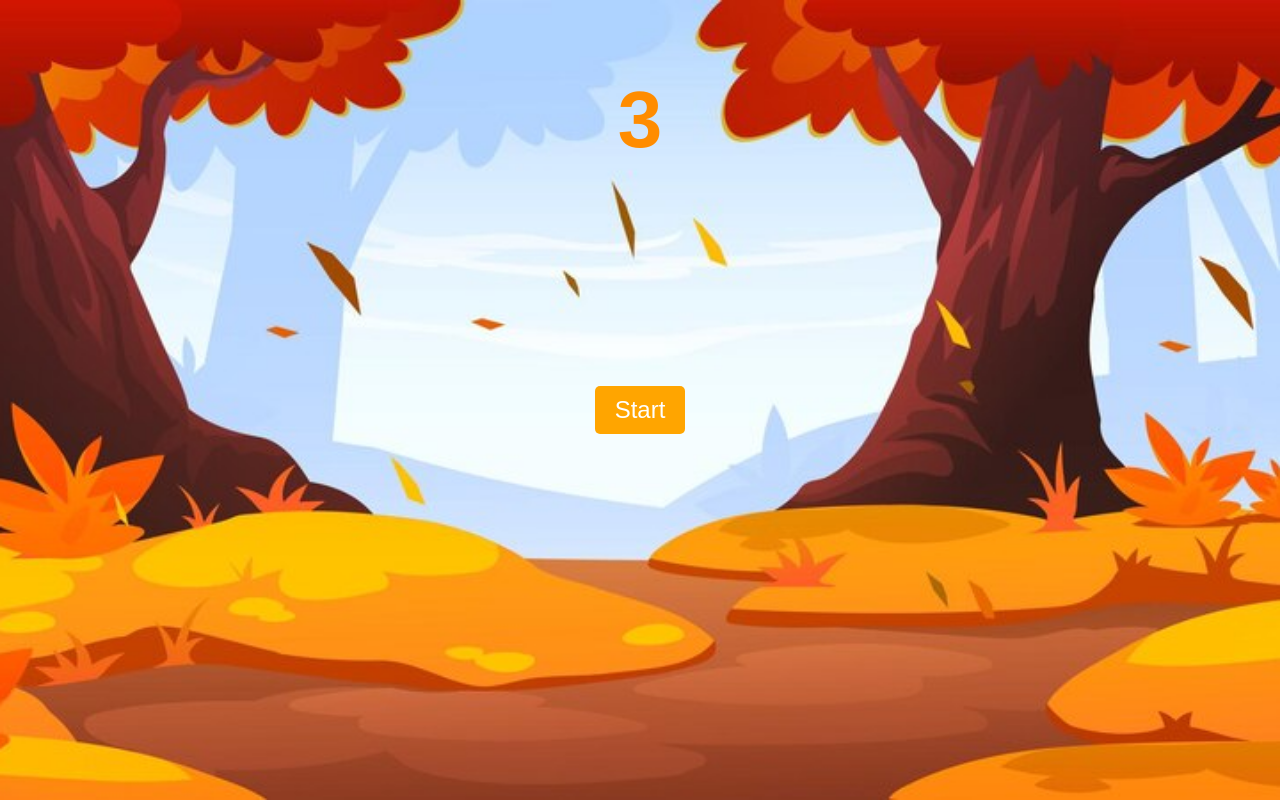
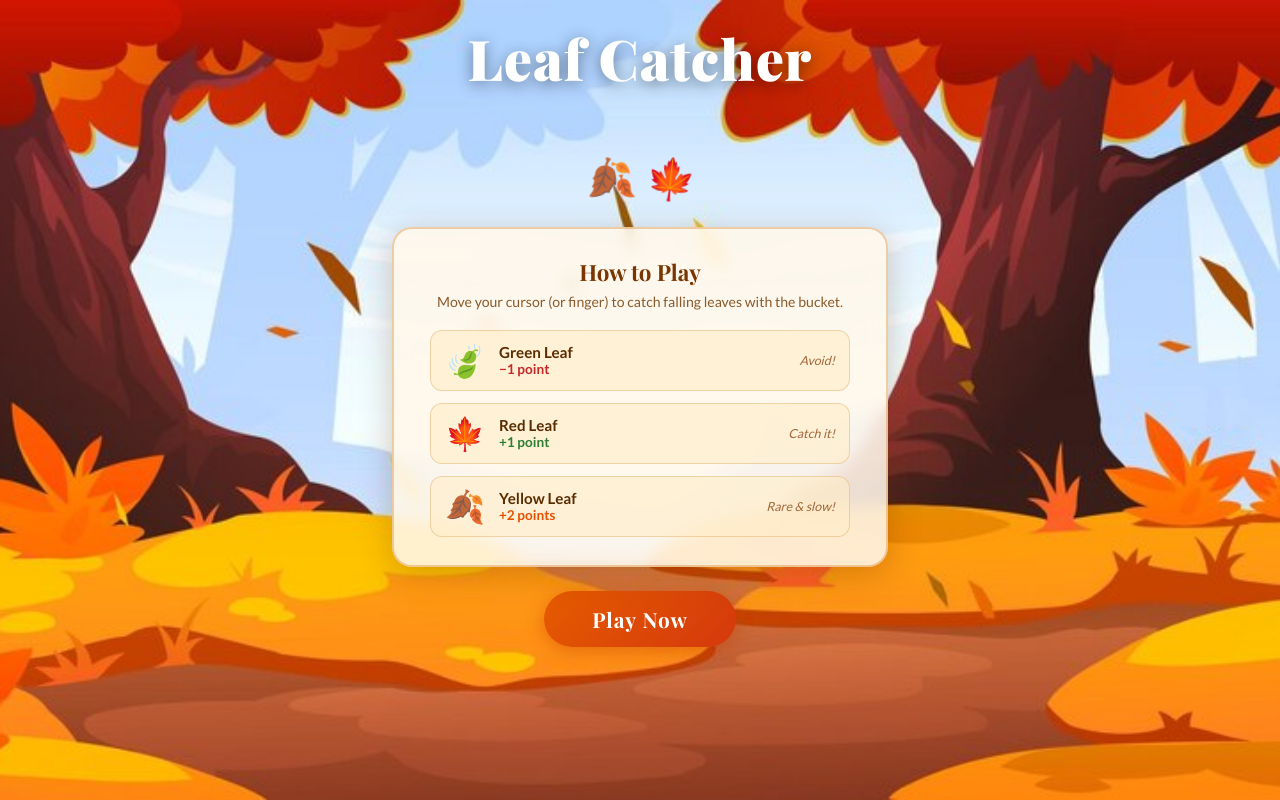
Before and after one commit to Jen000/octo-fall, a React (Create React App) app: page / in a window 1280 px wide. Built offline with nearby package versions, Linux system fonts and the light colour scheme.

Commit message:
adding rules and welcome

```diff
--- a/src/components/Home.js
+++ b/src/components/Home.js
@@ -2,7 +2,7 @@ import React, { useState } from 'react';
 import '../styles/Home.css';
 
 const Home = ({ onStart }) => {
-  const [countdown, setCountdown] = useState(3);
+  const [countdown, setCountdown] = useState(null);
 
   const handleStart = () => {
     setCountdown(3);
@@ -10,7 +10,7 @@ const Home = ({ onStart }) => {
       setCountdown((prev) => {
         if (prev === 1) {
           clearInterval(interval);
-          onStart(); // Start the game when countdown ends
+          onStart();
           return 0;
         }
         return prev - 1;
@@ -18,15 +18,58 @@ const Home = ({ onStart }) => {
     }, 1000);
   };
 
+  if (countdown > 0) {
+    return (
+      <div className="home-container">
+        <h1 className="countdown">{countdown}</h1>
+      </div>
+    );
+  }
+
   return (
     <div className="home-container">
-      {countdown > 0 ? (
-        <h1 className="countdown">{countdown}</h1>
-      ) : (
-        <h1 className="welcome">Welcome to the Leaf Catcher Game!</h1>
-      )}
+      <div className="title-block">
+        <span className="title-leaf">🍂</span>
+        <h1 className="game-title">Leaf Catcher</h1>
+        <span className="title-leaf">🍁</span>
+      </div>
+
+      <div className="rules-card">
+        <h2 className="rules-heading">How to Play</h2>
+        <p className="rules-sub">Move your cursor (or finger) to catch falling leaves with the bucket.</p>
+
+        <div className="leaf-rules">
+          <div className="leaf-rule">
+            <span className="leaf-icon green-leaf">🍃</span>
+            <div className="leaf-info">
+              <span className="leaf-label">Green Leaf</span>
+              <span className="leaf-points penalty">−1 point</span>
+            </div>
+            <span className="leaf-tip">Avoid!</span>
+          </div>
+
+          <div className="leaf-rule">
+            <span className="leaf-icon red-leaf">🍁</span>
+            <div className="leaf-info">
+              <span className="leaf-label">Red Leaf</span>
+              <span className="leaf-points">+1 point</span>
+            </div>
+            <span className="leaf-tip">Catch it!</span>
+          </div>
+
+          <div className="leaf-rule">
+            <span className="leaf-icon yellow-leaf">🍂</span>
+            <div className="leaf-info">
+              <span className="leaf-label">Yellow Leaf</span>
+              <span className="leaf-points bonus">+2 points</span>
+            </div>
+            <span className="leaf-tip">Rare & slow!</span>
+          </div>
+        </div>
+      </div>
+
       <button className="start-button" onClick={handleStart}>
-        {countdown > 0 ? "Start" : "Start Game"}
+        Play Now
       </button>
     </div>
   );
--- a/src/styles/Home.css
+++ b/src/styles/Home.css
@@ -1,37 +1,186 @@
+@import url('https://fonts.googleapis.com/css2?family=Playfair+Display:wght@700;900&family=Lato:wght@400;700&display=swap');
+
 .home-container {
   display: flex;
   flex-direction: column;
   justify-content: center;
   align-items: center;
   height: 100vh;
-    background-color: #ffeb3b; /* Light background color for fall */
+  gap: 24px;
   background-image: url('../../public/assets/orange-trees-background.jpg');
   background-size: cover;
   background-position: center;
 }
 
+/* Countdown */
 .countdown {
-    font-size: 5rem;
-    color: darkorange;
+  font-family: 'Playfair Display', serif;
+  font-size: 8rem;
+  color: white;
+  text-shadow: 0 4px 20px rgba(0,0,0,0.4);
+  margin: 0;
+  animation: pulse 0.6s ease-in-out;
 }
 
-  .welcome {
-    font-size: 2rem;
-    color: brown;
+@keyframes pulse {
+  0% { transform: scale(0.7); opacity: 0; }
+  100% { transform: scale(1); opacity: 1; }
 }
 
+/* Title */
+.title-block {
+  display: flex;
+  align-items: center;
+  gap: 12px;
+}
+
+.game-title {
+  font-family: 'Playfair Display', serif;
+  font-size: 3.5rem;
+  font-weight: 900;
+  color: white;
+  text-shadow: 0 3px 16px rgba(0,0,0,0.45);
+  margin: 0;
+  letter-spacing: 1px;
+}
+
+.title-leaf {
+  font-size: 2.5rem;
+  animation: sway 3s ease-in-out infinite alternate;
+  display: inline-block;
+}
+
+.title-leaf:last-child {
+  animation-delay: 1.5s;
+}
+
+@keyframes sway {
+  from { transform: rotate(-12deg); }
+  to   { transform: rotate(12deg); }
+}
+
+/* Rules card */
+.rules-card {
+  background: rgba(255, 248, 235, 0.88);
+  backdrop-filter: blur(8px);
+  border-radius: 20px;
+  padding: 28px 36px;
+  width: min(420px, 90vw);
+  box-shadow: 0 8px 32px rgba(100, 40, 0, 0.25);
+  border: 2px solid rgba(210, 120, 30, 0.35);
+}
+
+.rules-heading {
+  font-family: 'Playfair Display', serif;
+  font-size: 1.4rem;
+  color: #7a3500;
+  margin: 0 0 6px 0;
+  text-align: center;
+}
+
+.rules-sub {
+  font-family: 'Lato', sans-serif;
+  font-size: 0.88rem;
+  color: #8b5a2b;
+  text-align: center;
+  margin: 0 0 20px 0;
+}
+
+/* Individual leaf rules */
+.leaf-rules {
+  display: flex;
+  flex-direction: column;
+  gap: 12px;
+}
+
+.leaf-rule {
+  display: flex;
+  align-items: center;
+  gap: 14px;
+  background: rgba(255, 237, 200, 0.6);
+  border-radius: 12px;
+  padding: 10px 14px;
+  border: 1px solid rgba(210, 140, 50, 0.3);
+  transition: transform 0.15s ease;
+}
+
+.leaf-rule:hover {
+  transform: translateX(4px);
+}
+
+.leaf-icon {
+  font-size: 2rem;
+  flex-shrink: 0;
+}
+
+.leaf-info {
+  display: flex;
+  flex-direction: column;
+  flex: 1;
+}
+
+.leaf-label {
+  font-family: 'Lato', sans-serif;
+  font-weight: 700;
+  font-size: 0.95rem;
+  color: #5a2d00;
+}
+
+.leaf-points {
+  font-family: 'Lato', sans-serif;
+  font-size: 0.85rem;
+  font-weight: 700;
+  color: #2e7d32;
+}
+
+.leaf-points.penalty {
+  color: #c62828;
+}
+
+.leaf-points.bonus {
+  color: #e65100;
+}
+
+.leaf-tip {
+  font-family: 'Lato', sans-serif;
+  font-size: 0.78rem;
+  color: #a0673a;
+  font-style: italic;
+  flex-shrink: 0;
+}
+
+/* Start button */
 .start-button {
-    padding: 10px 20px;
-    font-size: 1.5rem;
-    background-color: orange;
+  padding: 14px 48px;
+  font-family: 'Playfair Display', serif;
+  font-size: 1.3rem;
+  font-weight: 700;
+  background: linear-gradient(135deg, #e65c00, #d4380d);
   color: white;
   border: none;
-    border-radius: 5px;
+  border-radius: 50px;
   cursor: pointer;
-    margin-top: 20px;
-    transition: background-color 0.3s;
+  letter-spacing: 1px;
+  box-shadow: 0 4px 18px rgba(200, 60, 0, 0.45);
+  transition: transform 0.15s ease, box-shadow 0.15s ease;
 }
 
 .start-button:hover {
-    background-color: darkorange;
+  transform: translateY(-2px);
+  box-shadow: 0 8px 24px rgba(200, 60, 0, 0.55);
 }
+
+.start-button:active {
+  transform: translateY(1px);
+}
+
+/* Responsive */
+@media (max-width: 480px) {
+  .game-title {
+    font-size: 2.4rem;
+  }
+
+  .rules-card {
+    padding: 20px 20px;
+  }
+}
```
Also changed, not shown: public/robots.txt (deleted). Lines whose indentation alone changed are shown as unchanged.
